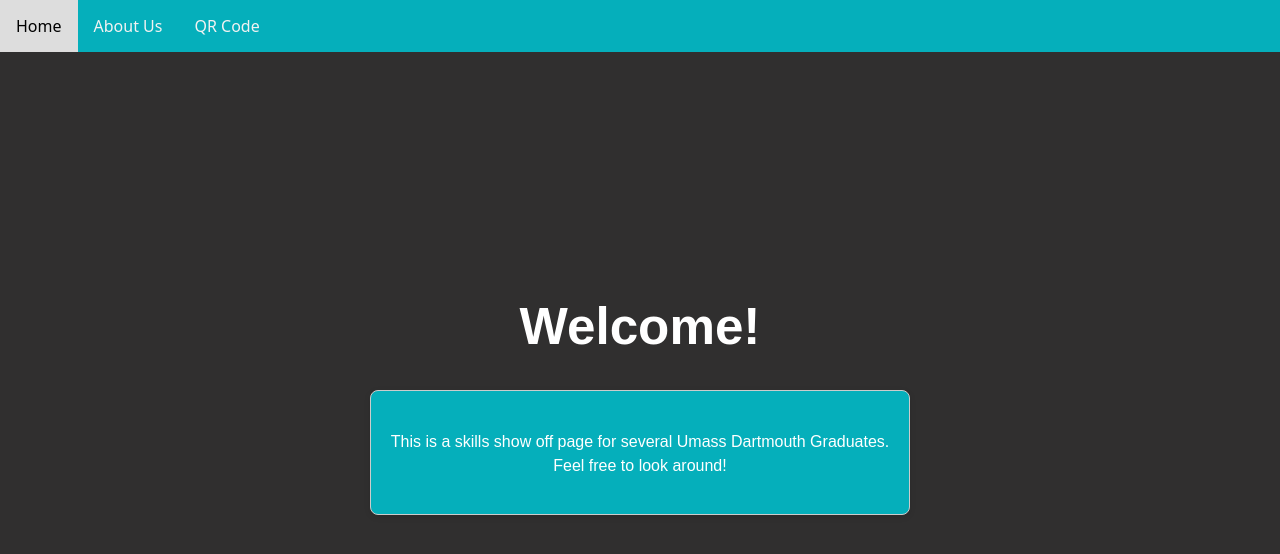
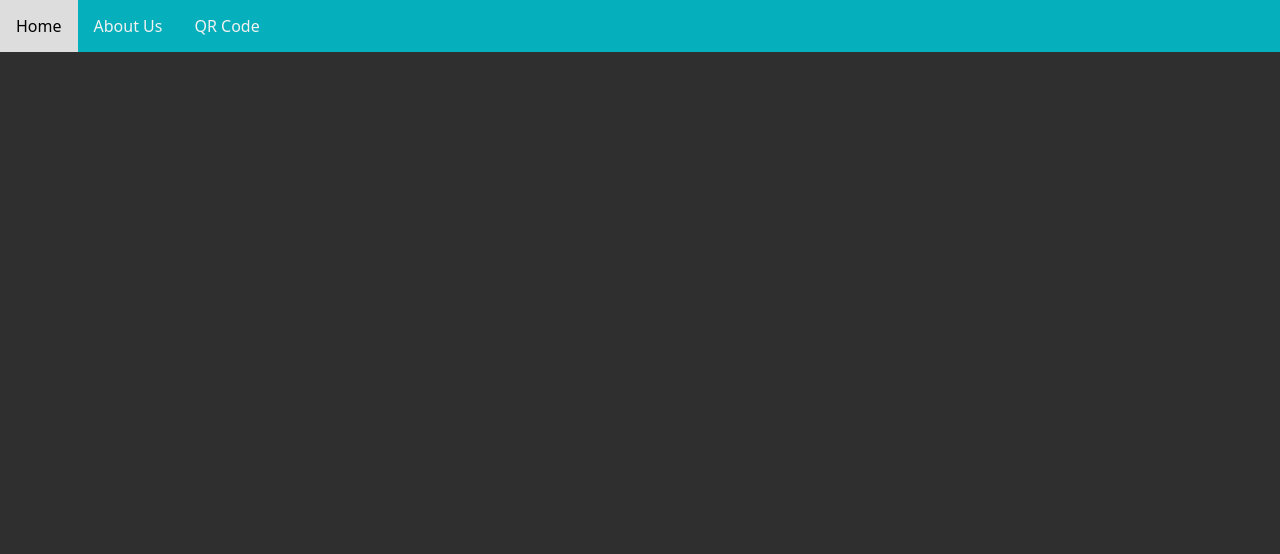
Before and after one commit to dricci21/web_showcase, a React (Vite) app: page / in a window 1280 px wide. Shown: the top 554 px of the page. Built offline with nearby package versions, Linux system fonts and the light colour scheme.

Commit message:
Configure GitHub Pages deployment2

```diff
--- a/src/App.jsx
+++ b/src/App.jsx
@@ -17,7 +17,7 @@ function App() {
 
       <div className="page-content">
         <Routes>
-          <Route path="/" element={<Home />} />
+          <Route path="/web_showcase" element={<Home />} />
           <Route path="/about" element={<About />} />
           <Route path="/qrcode" element={<QRCode />} />
         </Routes>
```
